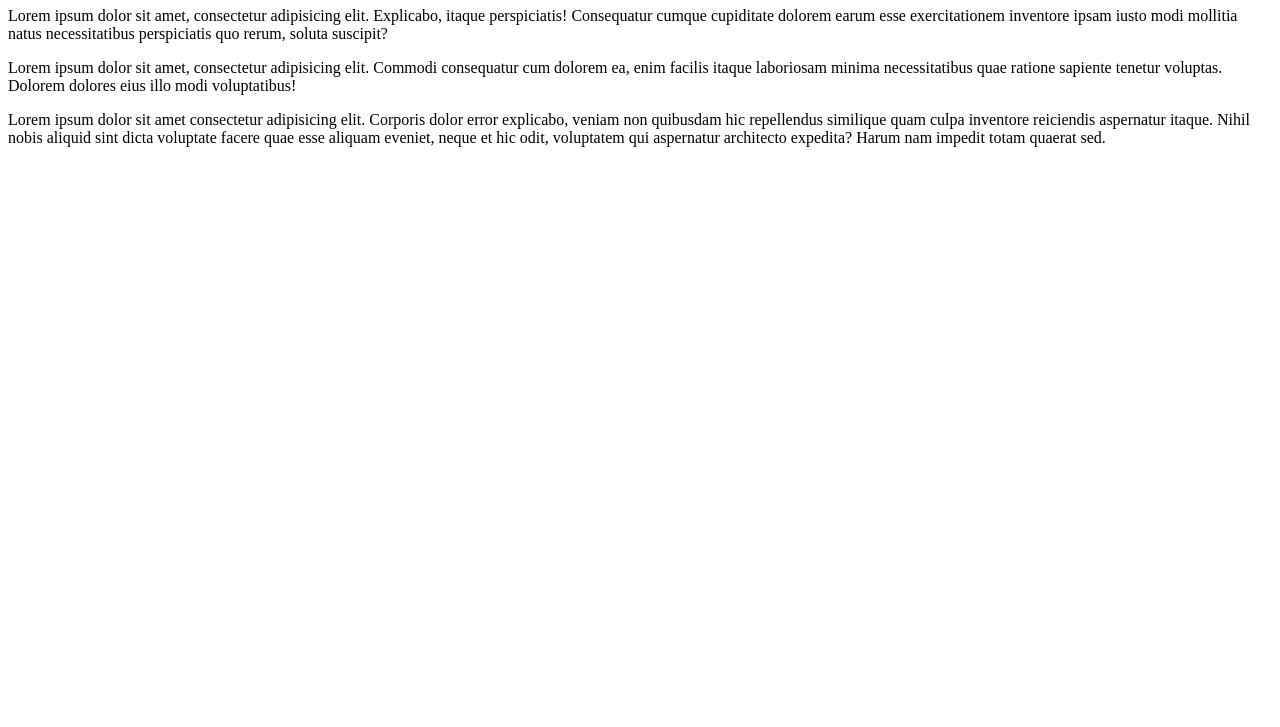
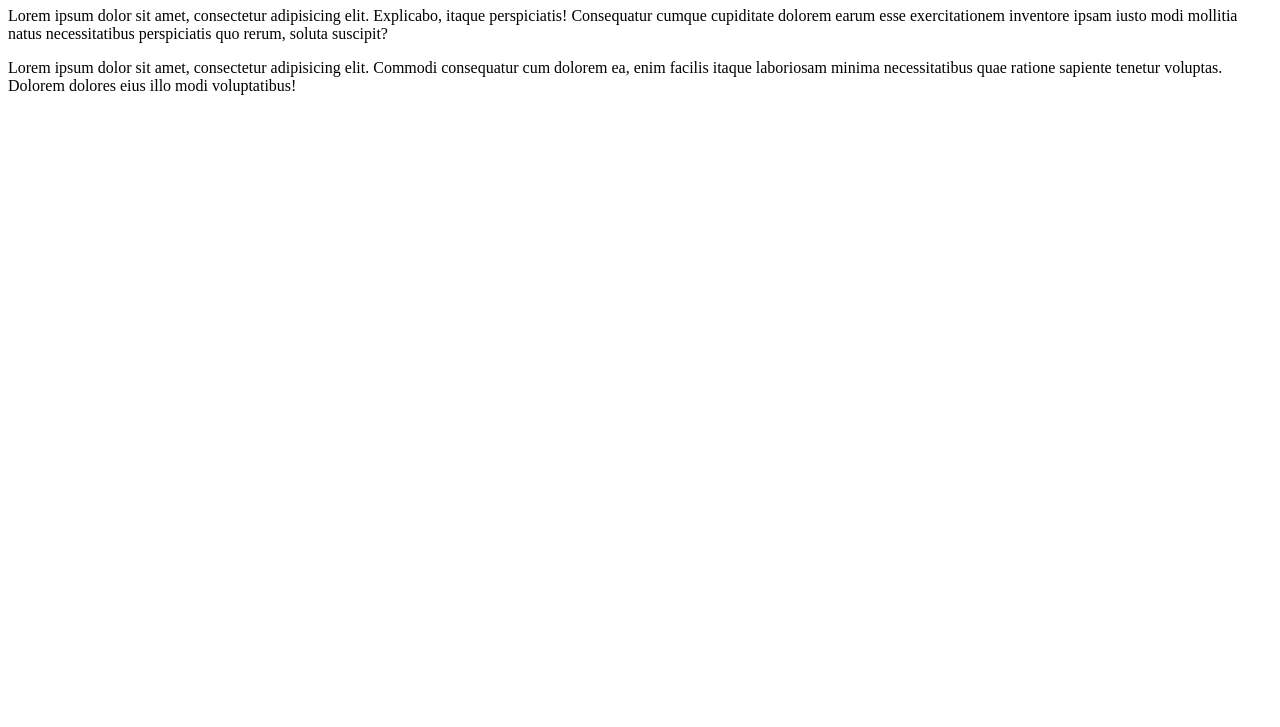
Before and after one commit to shakhbozv/lasvegas, a plain HTML site: page index.html in a window 1280 px wide. Shown: the part 73-800 px from the top of the page. Drawn offline with Linux system fonts and the light colour scheme.

```diff
--- a/index.html
+++ b/index.html
@@ -16,6 +16,5 @@
     laboriosam minima necessitatibus quae ratione sapiente tenetur voluptas. Dolorem dolores eius illo modi
     voluptatibus!</p>
 
-    <p>Lorem ipsum dolor sit amet consectetur adipisicing elit. Corporis dolor error explicabo, veniam non quibusdam hic repellendus similique quam culpa inventore reiciendis aspernatur itaque. Nihil nobis aliquid sint dicta voluptate facere quae esse aliquam eveniet, neque et hic odit, voluptatem qui aspernatur architecto expedita? Harum nam impedit totam quaerat sed.</p>
 </body>
 </html>
```
